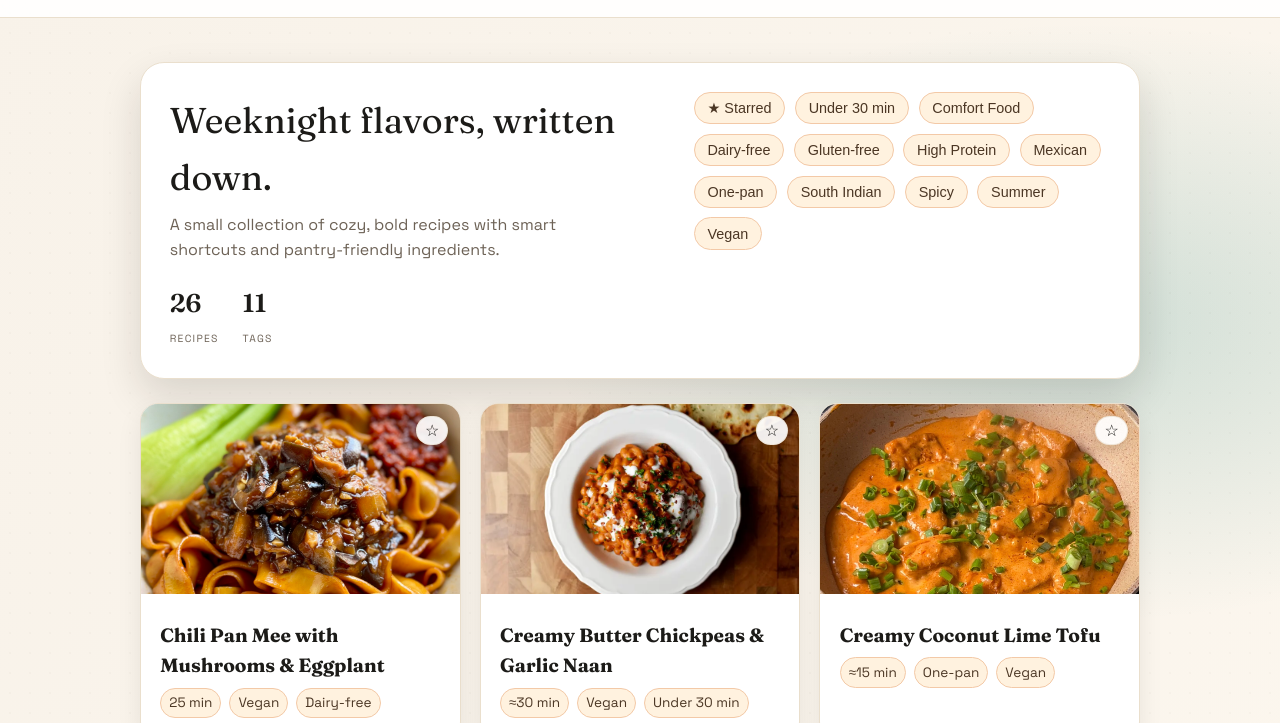
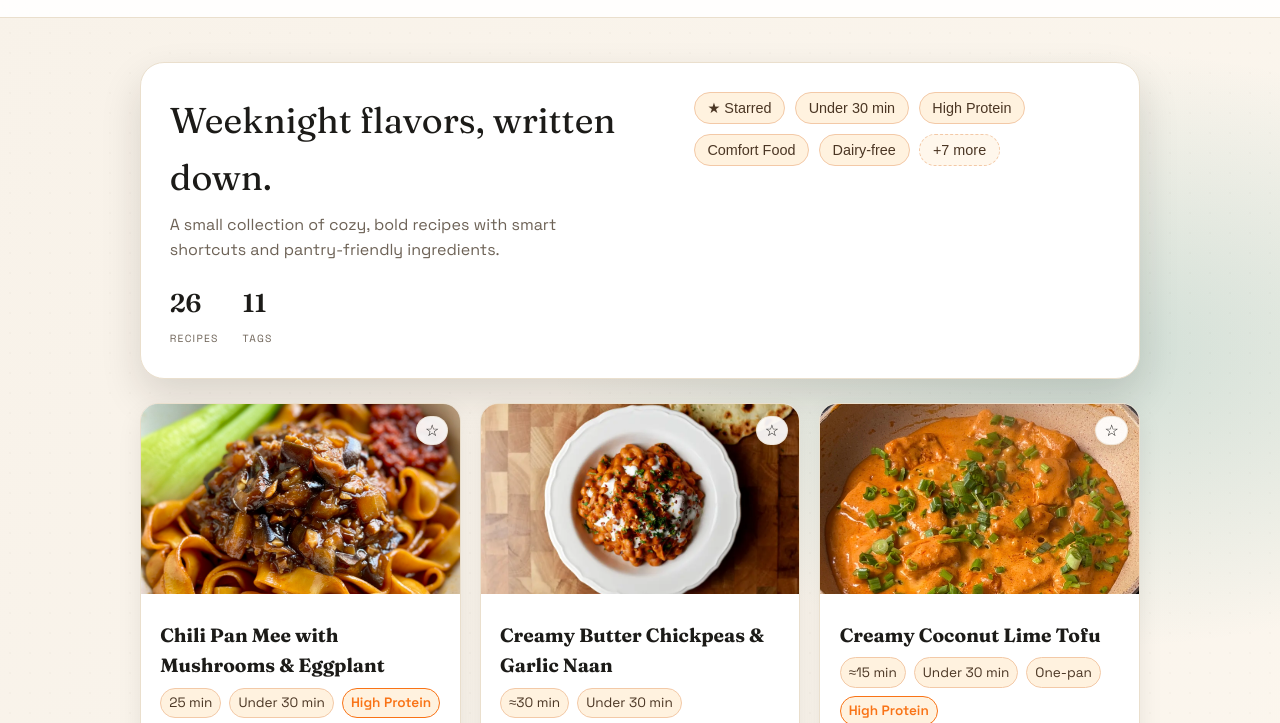
Before and after one commit to sophiamariem/recipes, a plain HTML site: page index.html in a window 1280 px wide. Shown: the part 77-800 px from the top of the page. Drawn offline with Linux system fonts and the light colour scheme.

Commit message:
approved tags

```diff
--- a/app.js
+++ b/app.js
@@ -190,11 +190,22 @@ function timeToMinutes(str) {
 }
 
 const UNDER_30_TAG = 'Under 30 min';
+const APPROVED_TAGS = [
+  'Vegan', 'High Protein', 'Gluten-free', 'Dairy-free', 'Spicy',
+  'One-pan', 'Comfort Food', 'Mexican', 'South Indian', 'Summer'
+];
+
 function getEffectiveTags(recipe) {
-  const tags = Array.isArray(recipe.tags) ? [...recipe.tags] : [];
+  let tags = Array.isArray(recipe.tags) ? [...recipe.tags] : [];
+  tags = tags.filter(t => APPROVED_TAGS.includes(t));
+
   const minutes = timeToMinutes(recipe.time);
-  if (minutes !== null && minutes <= 30 && !tags.includes(UNDER_30_TAG)) {
-    tags.push(UNDER_30_TAG);
+  if (minutes !== null && minutes <= 30) {
+    if (!tags.includes(UNDER_30_TAG)) tags.unshift(UNDER_30_TAG);
+    if (!tags.includes('High Protein')) {
+      const idx = tags.indexOf(UNDER_30_TAG);
+      tags.splice(idx + 1, 0, 'High Protein');
+    }
   }
   return tags;
 }
@@ -225,20 +236,34 @@ function initHome(){
   const allTags = [...new Set(INDEX.flatMap(r => getEffectiveTags(r)))].sort();
   if (recipeCount) recipeCount.textContent = String(INDEX.length);
   if (tagCount) tagCount.textContent = String(allTags.length);
-  const otherTags = allTags.filter(tag => tag !== UNDER_30_TAG);
-  const FILTERS = ['★ Starred', UNDER_30_TAG, ...otherTags];
+  const otherTags = allTags.filter(tag => tag !== UNDER_30_TAG && tag !== 'High Protein');
+  const FILTERS = ['★ Starred', UNDER_30_TAG, 'High Protein', ...otherTags];
 
+  let SHOW_ALL_TAGS = false;
   function renderFilters(){
     filtersEl.innerHTML = '';
-    FILTERS.forEach(tag => {
+
+    const visibleCount = 5;
+    const itemsToShow = SHOW_ALL_TAGS ? FILTERS : FILTERS.slice(0, visibleCount);
+
+    itemsToShow.forEach(tag => {
       const b = document.createElement('button');
       b.className = 'tag' + (ACTIVE_TAG === tag ? ' active' : '');
       b.type = 'button';
       b.textContent = tag;
       b.setAttribute('aria-pressed', ACTIVE_TAG === tag ? 'true' : 'false');
-      b.onclick = () => { ACTIVE_TAG = (ACTIVE_TAG === tag ? null : tag); renderList(); };
+      b.onclick = () => { ACTIVE_TAG = (ACTIVE_TAG === tag ? null : tag); renderList(); renderFilters(); };
       filtersEl.appendChild(b);
     });
+
+    if (FILTERS.length > visibleCount) {
+      const moreBtn = document.createElement('button');
+      moreBtn.className = 'tag tag-more';
+      moreBtn.type = 'button';
+      moreBtn.textContent = SHOW_ALL_TAGS ? 'Show less' : `+${FILTERS.length - visibleCount} more`;
+      moreBtn.onclick = () => { SHOW_ALL_TAGS = !SHOW_ALL_TAGS; renderFilters(); };
+      filtersEl.appendChild(moreBtn);
+    }
   }
 
   function renderList(){
@@ -279,7 +304,15 @@ function initHome(){
           <h2 class="card-title">${escapeHtml(r.title)}</h2>
           <div class="card-meta">
             ${r.time ? `<span>${r.time}</span>` : ''}
-            ${getEffectiveTags(r).slice(0,2).map(t => `<span>${escapeHtml(t)}</span>`).join('')}
+            ${(() => {
+              const tags = getEffectiveTags(r);
+              // Ensure High Protein is always visible if it exists
+              let visibleTags = tags.slice(0, 3);
+              if (tags.includes('High Protein') && !visibleTags.includes('High Protein')) {
+                visibleTags[2] = 'High Protein';
+              }
+              return visibleTags.map(t => `<span class="${t === 'High Protein' ? 'hp-tag' : ''}">${escapeHtml(t)}</span>`).join('');
+            })()}
           </div>
         </div>`;
       card.querySelector('.star-btn').addEventListener('click', (ev) => {
--- a/styles.css
+++ b/styles.css
@@ -303,6 +303,17 @@ body > * {
   transform: translateY(-1px);
 }
 
+.tag-more {
+  background: color-mix(in srgb, var(--chip-bg) 60%, white);
+  border-style: dashed;
+  font-weight: 500;
+}
+
+.tag-more:hover {
+  opacity: 1;
+  background: var(--chip-bg);
+}
+
 .tag:focus {
   outline: 2px solid color-mix(in srgb, var(--accent) 70%, transparent);
   outline-offset: 2px;
@@ -363,6 +374,13 @@ body > * {
   border: 1px solid var(--chip-border);
   background: var(--chip-bg);
   color: var(--chip-text);
+  white-space: nowrap;
+}
+
+.hp-tag {
+  border-color: var(--accent) !important;
+  color: var(--accent) !important;
+  font-weight: 600;
 }
 
 .card-star {
```
